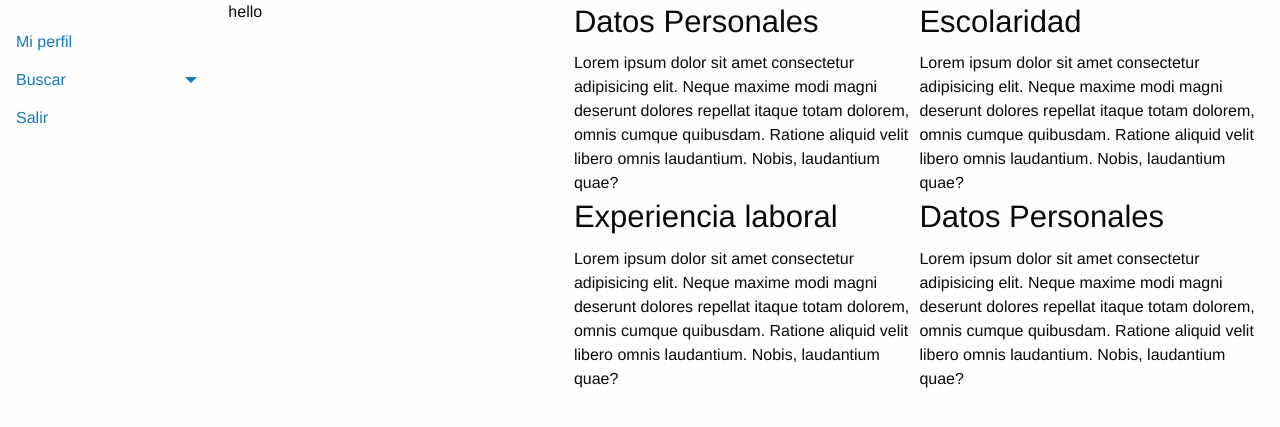
After one commit to EnriqueMendozaEDC8/Flask-Python-WIP, a Flask app: page /perfil in a window 1280 px wide. The commit adds this page. Shown: the top 427 px of the page. Run offline with Flask 2, Linux system fonts and the light colour scheme; some libraries are stand-ins or nearby versions.

Commit message:
Se esta realizando el maquetado del perfil

```diff
--- a/bi/bi_index.py
+++ /dev/null
@@ -1,2 +0,0 @@
-def index():
-    return "i'm in bi folder and views"
--- a/controllers/indexController.py
+++ b/controllers/indexController.py
@@ -1,5 +1,6 @@
 from app import app
 from flask import session,render_template,redirect,url_for, request
+from controllers.perfilController import *
 import models.indexModel as indexModel
 
 @app.route("/")
--- /dev/null
+++ b/controllers/perfilController.py
@@ -0,0 +1,6 @@
+from app import app
+from flask import session,render_template,redirect,url_for, request
+
+@app.route("/perfil",methods = ['POST', 'GET'])
+def perfil():
+     return render_template('perfil/perfil.html')
--- a/templates/layout_Menu.html
+++ b/templates/layout_Menu.html
@@ -1,6 +1,6 @@
 <ul class="vertical menu accordion-menu" data-accordion-menu>
     <li><a href="" id="Name"> {{ session['user'] }} </a></li>
-    <li><a href=""> Mi perfil </a></li>
+    <li><a href="{{ url_for('perfil') }}"> Mi perfil </a></li>
     <li>
         <a href="#">Buscar</a>
         <ul class="menu vertical nested">
--- /dev/null
+++ b/templates/perfil/perfil.html
@@ -0,0 +1,32 @@
+{% extends "layout_Content.html" %}
+
+{% block content %}
+
+<div class="grid-container fluid">
+    <div class="grid-x">
+        <div class="columns small-4">
+            hello
+        </div>
+        <div class="columns small-8">
+            <div class="grid-x">
+                <div class="columns small-6">
+                    <h3>Datos Personales</h3>
+                    Lorem ipsum dolor sit amet consectetur adipisicing elit. Neque maxime modi magni deserunt dolores repellat itaque totam dolorem, omnis cumque quibusdam. Ratione aliquid velit libero omnis laudantium. Nobis, laudantium quae?
+                </div>
+                <div class="columns small-6">
+                    <h3>Escolaridad</h3>
+                    Lorem ipsum dolor sit amet consectetur adipisicing elit. Neque maxime modi magni deserunt dolores repellat itaque totam dolorem, omnis cumque quibusdam. Ratione aliquid velit libero omnis laudantium. Nobis, laudantium quae?
+                </div>
+                <div class="columns small-6">
+                    <h3>Experiencia laboral</h3>
+                    Lorem ipsum dolor sit amet consectetur adipisicing elit. Neque maxime modi magni deserunt dolores repellat itaque totam dolorem, omnis cumque quibusdam. Ratione aliquid velit libero omnis laudantium. Nobis, laudantium quae?
+                </div>
+                <div class="columns small-6">
+                    <h3>Datos Personales</h3>
+                    Lorem ipsum dolor sit amet consectetur adipisicing elit. Neque maxime modi magni deserunt dolores repellat itaque totam dolorem, omnis cumque quibusdam. Ratione aliquid velit libero omnis laudantium. Nobis, laudantium quae?
+                </div>
+            </div>
+        </div>
+    </div>
+</div>
+{% endblock %}
```
